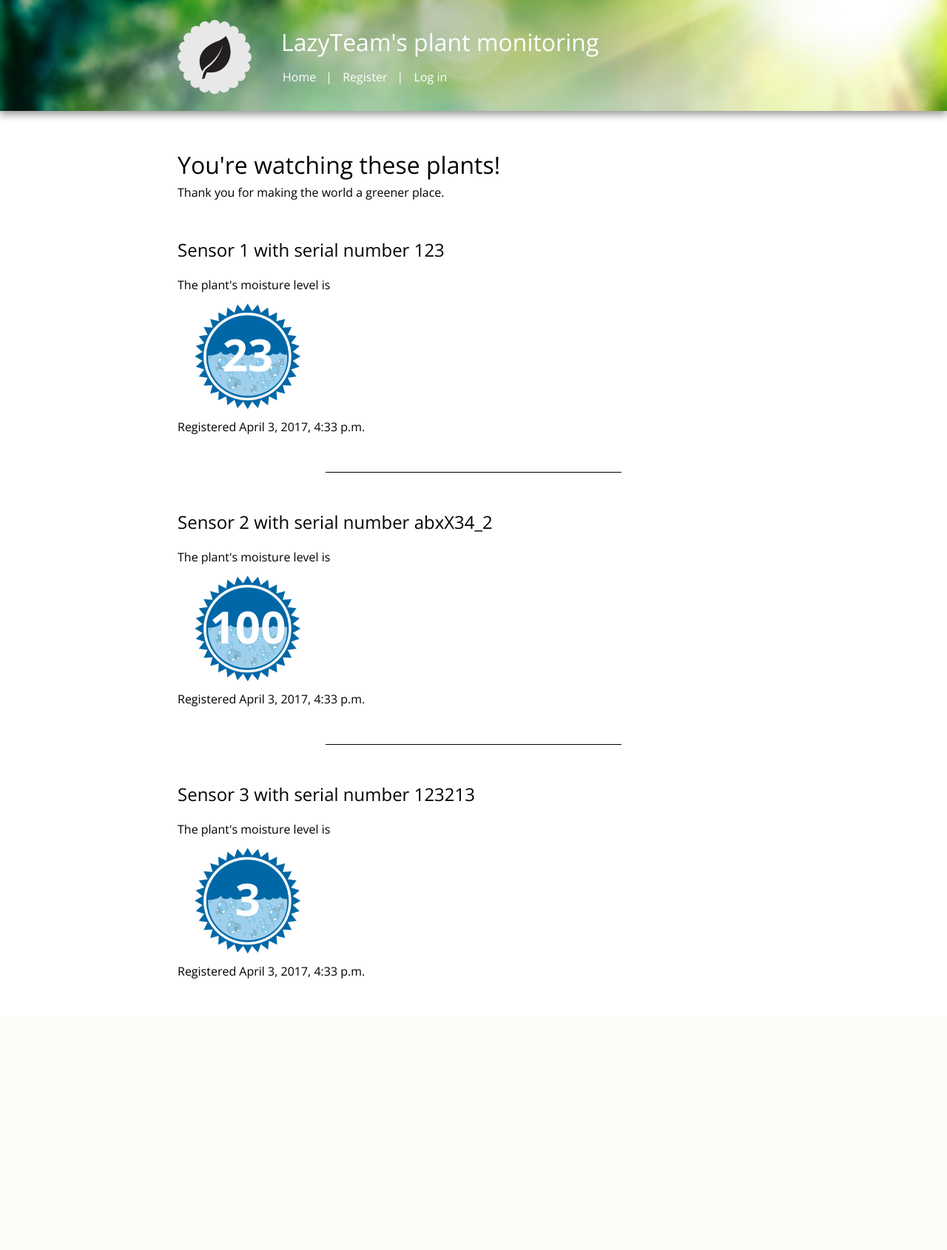
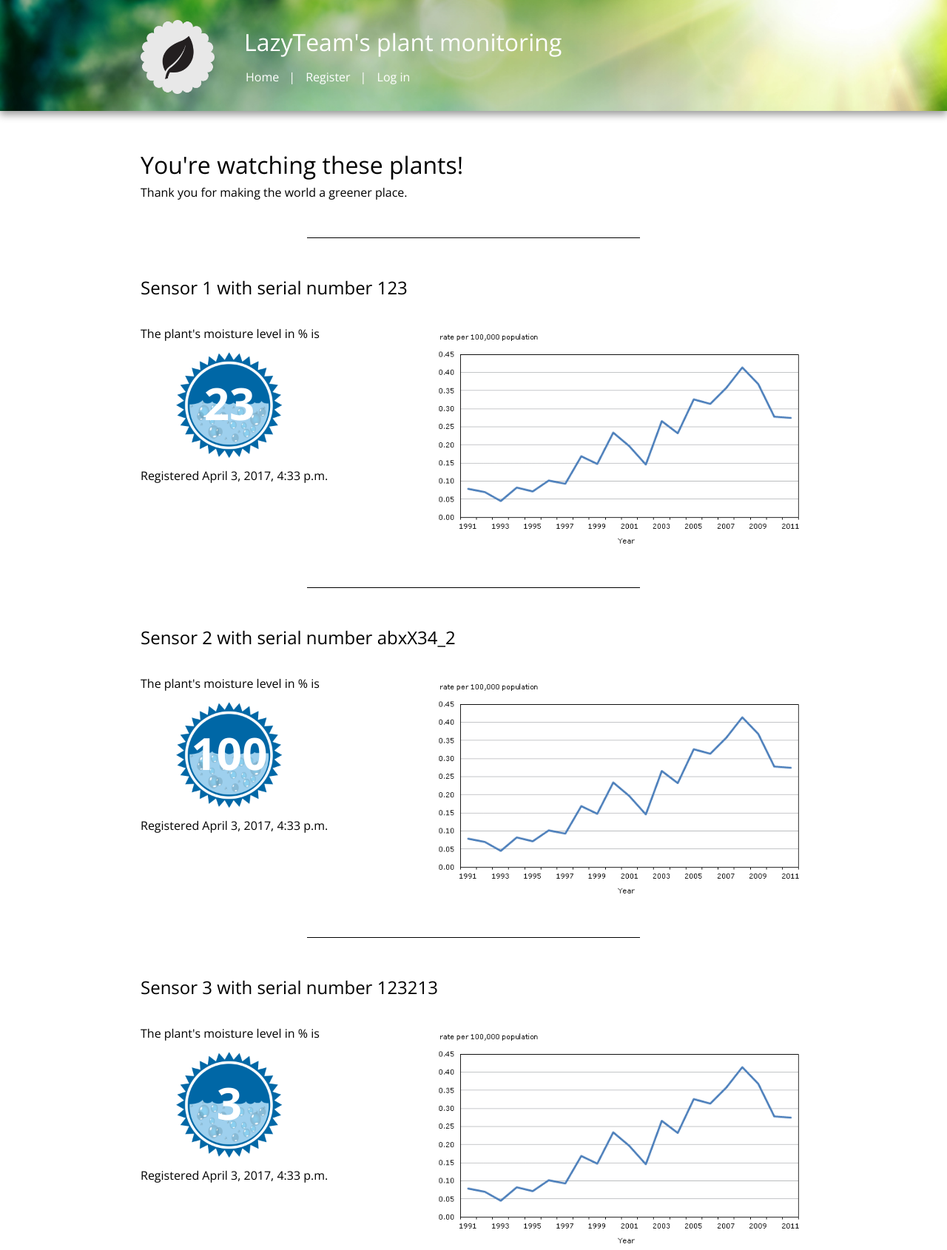
Before and after one commit to finnss/ttm4115-server, a Django app: page / in a window 1280 px wide. Shown: the whole page at 74% size. Before the commit the page ends 1323 px from the top, so only its background shows below. Run offline with Django 3.2, Linux system fonts and the light colour scheme; data comes from the database, SQL or seed files in the repository.

Commit message:
Add code to actually store the mqtt messages in the database. Also style changes to include chart

```diff
--- a/webserver/webapp/__init__.py
+++ b/webserver/webapp/__init__.py
@@ -0,0 +1,3 @@
+from . import mqtt
+
+mqtt.client.loop_start()
--- a/webserver/webapp/apps.py
+++ b/webserver/webapp/apps.py
@@ -5,3 +5,6 @@ from django.apps import AppConfig
 
 class WebappConfig(AppConfig):
     name = 'webapp'
+
+    def ready(self):
+        from .models import SensorReading, Sensor
--- a/webserver/webapp/templates/webapp/base.html
+++ b/webserver/webapp/templates/webapp/base.html
@@ -12,9 +12,9 @@
     <div id="headerContent">
         <a href="/">
             <img
-                    src="/assets/logo.png"
-                    width="100"
-                    id="logo"
+                src="/assets/logo.png"
+                width="100"
+                id="logo"
             />
         </a>
         <div id="headerRight">
@@ -130,7 +130,7 @@
     }
 
     #headerContent {
-        width: 800px;
+        width: 900px;
         margin: 0 auto;
         padding: 20px 0;
         color: white;
@@ -201,7 +201,7 @@
     }
 
     #content {
-        width: 800px;
+        width: 900px;
         margin: 0 auto;
         padding: 30px 0 0;
     }
--- a/webserver/webapp/templates/webapp/index.html
+++ b/webserver/webapp/templates/webapp/index.html
@@ -8,21 +8,36 @@
         <div id="sensors">
         {% for sensor in sensors %}
 
+            <div class="frontpage_line"></div>
             <div class="sensor">
-                <a href="/admin/webapp/sensor/{{ sensor.id }}/">
+
+                <a href="/admin/webapp/sensor/{{ sensor.id }}/" class="sensorHeader">
                     <h2>Sensor {{ sensor.id }} with serial number {{ sensor.serial_number }}</h2>
                 </a>
 
+                <div class="sensorContent">
+
+                    <div class="leftContent">
                         {% if sensor.monitoring_plant %}
                             This sensor is monitoring a {{ sensor.monitoring_plant }}!
                         {% endif %}
-                The plant's moisture level is
+                        The plant's moisture level in % is
                         <div class="moisture_background">
                             <div class="moisture">{{ sensor.latest_reading.moisture }}</div>
                         </div>
-                Registered {{ sensor.latest_reading.timestamp }}
+                        <span style="font-weight: 200">Registered {{ sensor.latest_reading.timestamp }}</span>
                     </div>
-            <div class="frontpage_line"></div>
+
+                    <div class="rightContent">
+                        <img
+                            src="/assets/latest_chart.png"
+                            width="500"
+                            id="logo"
+                        />
+                    </div>
+
+                </div>
+            </div>
 
         {% endfor %}
         </div>
@@ -30,8 +45,12 @@
         <p>Fant ingen sensorer! <a href="/admin">Legg til noen?</a></p>
     {% endif %}
 
+<style>
 
-<style>
+    .sensor {
+        display: flex;
+        flex-direction: column;
+    }
 
     .sensor a {
         color: black;
@@ -42,14 +61,34 @@
         color: black;
     }
 
+    .sensorHeader {
+        order: 1;
+        margin-bottom: 15px;
+    }
+
+    .sensorHeader h2 {
+        margin-top: 0;
+    }
+
+    .sensorContent {
+        order: 2;
+        display: flex;
+        flex-direction: row;
+        justify-content: space-between;
+    }
+
+    .leftContent {
+        order: 1;
+    }
+
+    .rightContent {
+        order: 2;
+    }
+
     .frontpage_line {
         width: 50%;
         margin: 50px auto;
         border-bottom: 1px solid black;
-    }
-
-    .frontpage_line:last-child{
-        border-bottom: none;
     }
 
     .moisture_background {
@@ -58,7 +97,7 @@
         background-image: url(/assets/water_icon2.png);
         background-repeat: no-repeat;
         background-size: 150px;
-        margin: 10px 0 10px 20px;
+        margin: 10px 0 10px 45px;
         text-align: center;
     }
 
```
Also changed, not shown: webserver/webapp/mqtt.py (+16 -5 lines), README.md, webserver/webapp/assets/latest_chart.png (added). Lines whose indentation alone changed are shown as unchanged.
